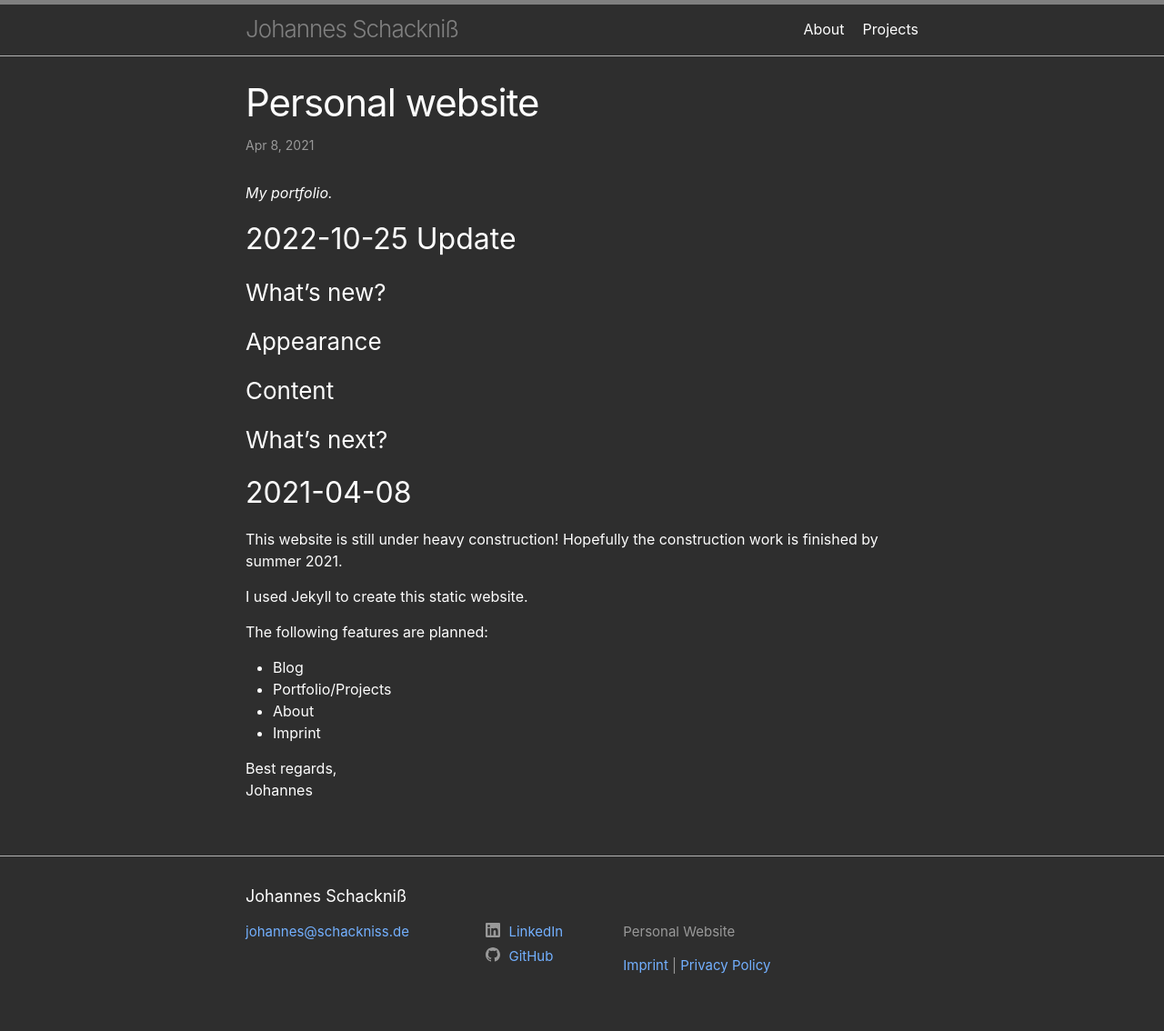
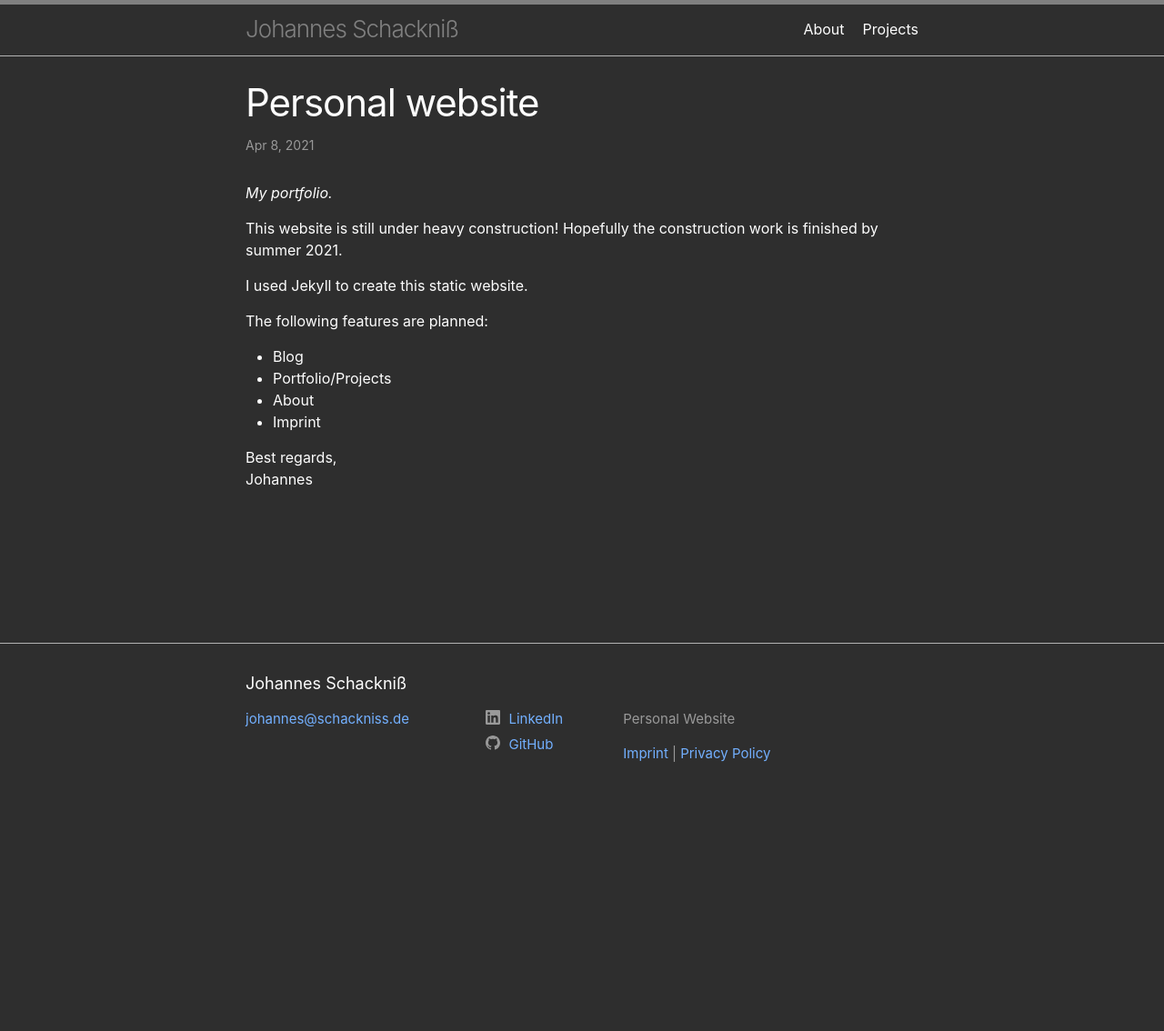
Before and after one commit to schackniss/schackniss.de, a Jekyll site: the page built from _posts/2021-04-08-personal-website.md, in a window 1280 px wide. Shown: the whole page at 91% size. Built offline with Jekyll 4.4.1, drawn with Linux system fonts in a browser that asks for light colours; after the commit the page ends 900 px from its top, so only the background shows below that.

Commit message:
Remove unused update section

```diff
--- a/_posts/2021-04-08-personal-website.md
+++ b/_posts/2021-04-08-personal-website.md
@@ -3,19 +3,6 @@ layout: post
 title:  Personal website
 description: My portfolio.
 ---
-## 2022-10-25 Update
-
-### What's new?
-
-### Appearance
-
-### Content
-
-### What's next?
-
-
-## 2021-04-08
-
 This website is still under heavy construction! Hopefully the construction work is finished by summer 2021.
 
 I used Jekyll to create this static website.
```
